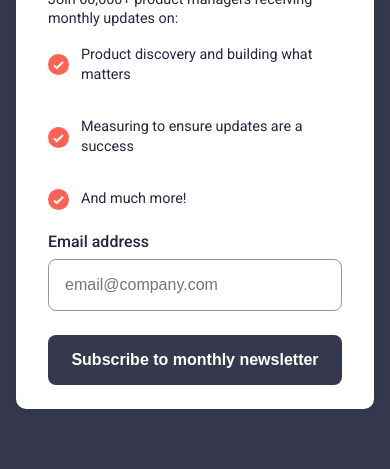
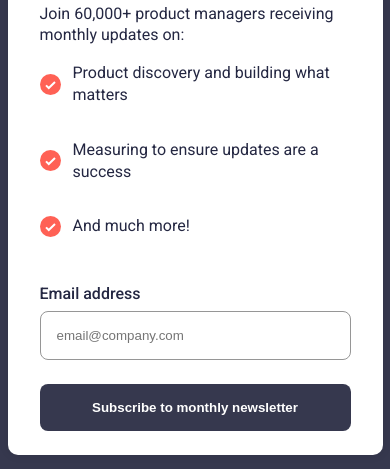
Before and after one commit to Paul04sho/Newsletter-Signup-Form-JS, a plain HTML site: page index.html in a window 390 px wide. Shown: the part 375-844 px from the top of the page. Drawn offline with Linux system fonts and the light colour scheme.

Commit message:
Update style.css

```diff
--- a/CSS/style.css
+++ b/CSS/style.css
@@ -195,49 +195,6 @@ form button:focus{
     display: none; /* Hide the success message by default */
 }
 
-/* Responsive fix entre 375px et 480px */
-@media (min-width: 375px) and (max-width: 480px) {
-
-    body {
-      padding: 0 1rem;
-      font-size: 0.9rem;
-    }
-
-    header, main, footer {
-      max-width: 100%;
-      margin: 0 auto;
-    }
-
-    .container{
-      display: flex;
-      flex-direction: column;
-      gap: 1rem;
-    }
-
-    form {
-      width: 100%;
-      max-width: 350px;
-      margin: 0 auto;
-    }
-
-    input, button {
-      width: 100%;
-      font-size: 1rem;
-    }
-
-    img {
-      max-width: 100%;
-      height: auto;
-    }
-
-    /* Success & error messages */
-    .mobile-success-message,
-    .error-message {
-      font-size: 0.85rem;
-      text-align: center;
-    }
-  }
-
   /* Media Queries for larger screens */
 @media screen and (min-width: 768px){
     .mobile-illustration{
```
